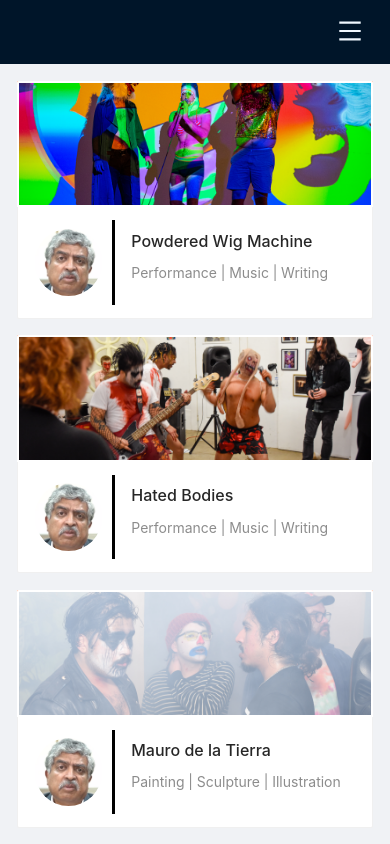
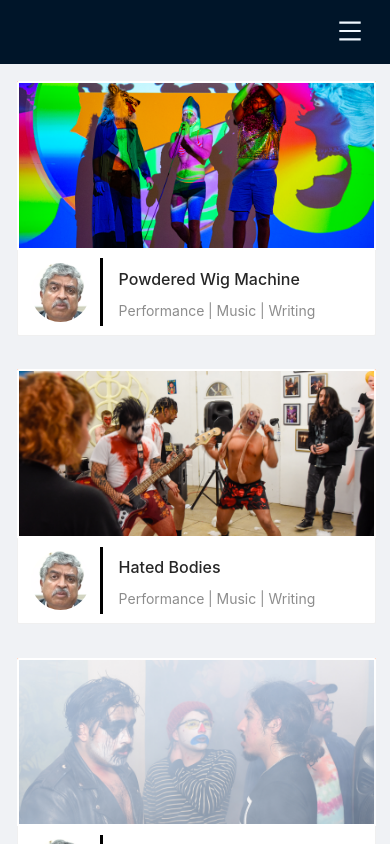
Before and after one commit to Gledinburgh/Seed, a Next.js app: page /Members in a window 390 px wide. Shown: the top 844 px of the page. Built offline with nearby package versions, Linux system fonts and the light colour scheme; a web font is replaced by a local one.

Commit message:
began structuring card list for landscape view

```diff
--- a/components/MemberList/MemberCard.tsx
+++ b/components/MemberList/MemberCard.tsx
@@ -61,7 +61,7 @@ export default function MemberCard({ member }) {
   return (
     <Card
       className={styles["card-wrapper"]}
-      bodyStyle={{ padding: "2vh" }}
+      bodyStyle={{ padding: "1.5vh" }}
       hoverable={true}
       cover={<Cover member={member} />}
     >
--- a/components/MemberList/MemberList.tsx
+++ b/components/MemberList/MemberList.tsx
@@ -1,6 +1,6 @@
 import MemberCard from './MemberCard';
 import Link from 'next/link';
-import { Divider } from 'antd';
+import { Divider, Row, Col } from 'antd';
 
 
 
@@ -18,19 +18,19 @@ export default function MemberList({ listDetails }) {
   }
 
   return (
-    <div>
+    <Row justify='center'>
       {
         listDetails.map(listItem => {
           return (
-            <>
+            <Col>
               {Group(listItem.year)}
               <Link href="PowderedWigMachine">
                 <a> <MemberCard member={listItem} /></a>
               </Link>
-            </>
+            </Col>
           )
         })
       }
-    </div>
+    </Row>
   )
 }
--- a/styles/Explore.module.css
+++ b/styles/Explore.module.css
@@ -14,6 +14,23 @@
 .card-wrapper
 {
   margin: 2vh;
+  width: 400px;
+}
+
+
+@media screen and (max-width: 601px) {
+.card-wrapper
+{
+  width: 92vw;
+}
+
+.cover-wrapper
+{
+  height: 15vh;
+  width: 100%;
+}
+
+
 }
 
 .profile-wrapper
@@ -39,7 +56,7 @@
 {
   background-color: rgb(255, 200, 175);
   position: relative;
-  height: 15vh;
+  height: 20vh;
   width: 100%;
   overflow: hidden;
 }
@@ -58,8 +75,8 @@
 
 .profile-image
 {
-  width: 8vh;
-  height: 8vh;
+  width: 7vh;
+  height: 7vh;
   background-color: lavender;
 }
 .profile-image-wrapper{
@@ -67,7 +84,7 @@
   align-items: center;
   flex-direction: column;
   justify-content: center;
-  height: 10vh;
+  height: 8vh;
   border-right: solid black;
   padding-right: 10px;
 
```
